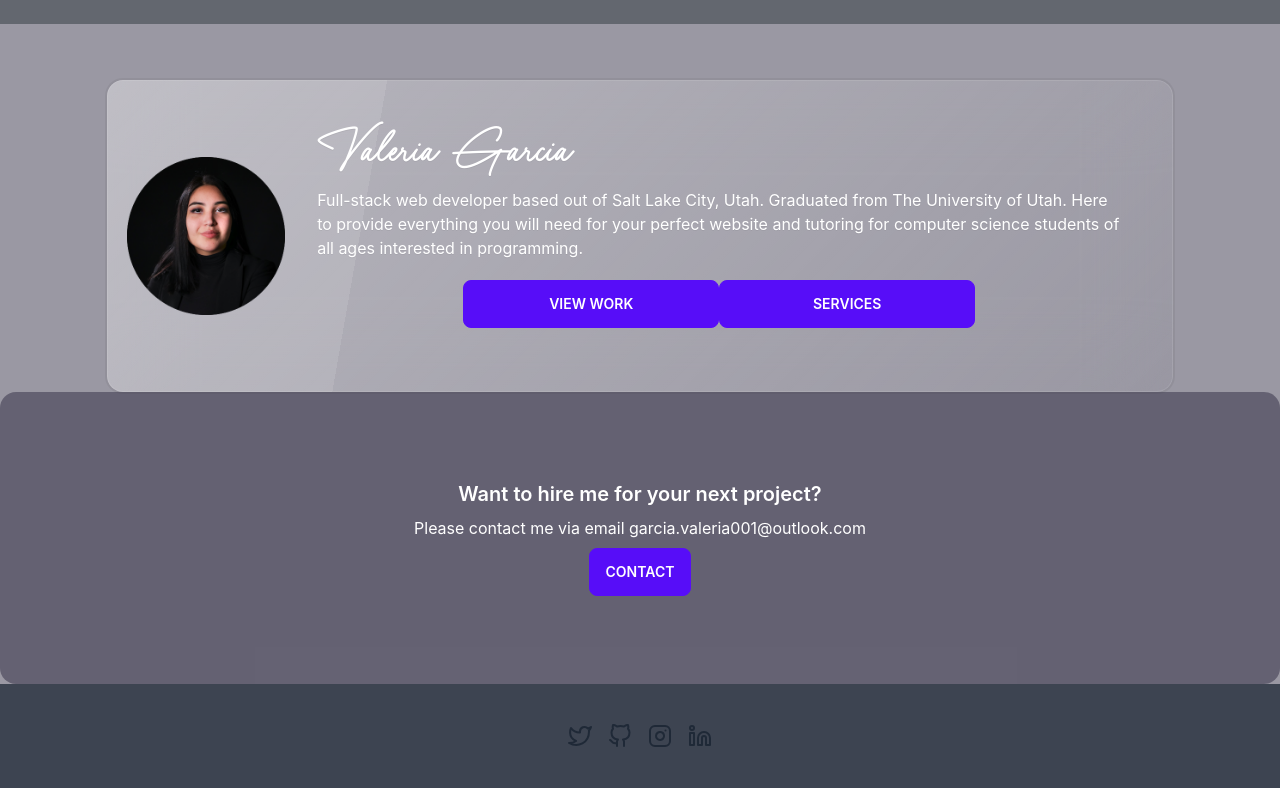
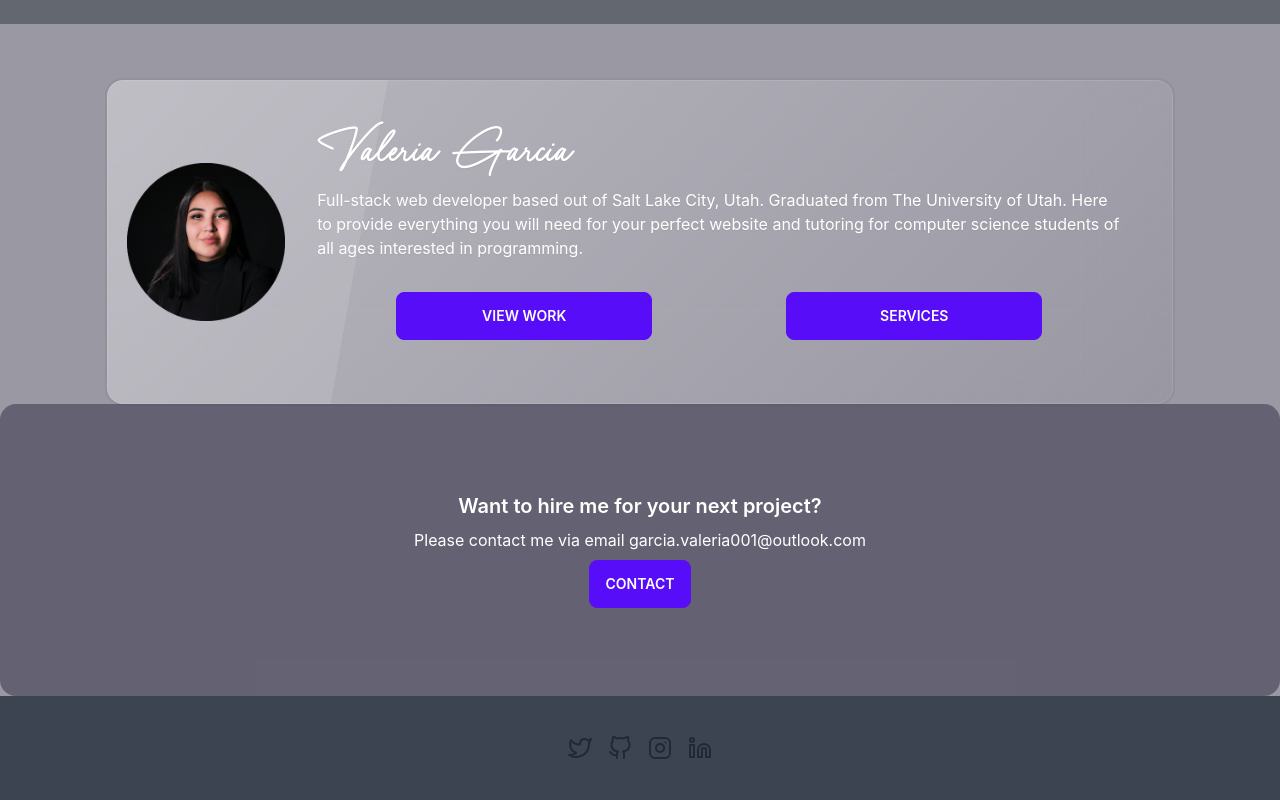
Before and after one commit to vhivestate/vhive, a React (Create React App) app: page / in a window 1280 px wide. Shown: the part 776-1576 px from the top of the page. Built offline with nearby package versions, Linux system fonts and the light colour scheme; grey boxes are pictures that could not be loaded.

Commit message:
btn spacing

```diff
--- a/src/pages/Landing/index.js
+++ b/src/pages/Landing/index.js
@@ -37,10 +37,15 @@ function Landing(){
                 <div className='card-text'>
                 <p className='min-w-fit'>Full-stack web developer based out of Salt Lake City, Utah. Graduated from The University of Utah. Here to provide everything you will need for your perfect website and tutoring for computer science students of all ages interested in programming. </p>
                 </div>
-                <div className='flex flex-wrap p-3 justify-center'>
-                <button className="about-btn btn btn-primary btn-wide text-white"><Link to={'/projects'}>View Work</Link></button>
-                <button className="about-btn btn btn-primary btn-wide text-white"><Link to={'/services'}>Services</Link></button>
-
+                <div className='flex flex-wrap p-3 justify-around'>
+                    <div className='pt-3'>
+                        <button className="about-btn btn btn-primary btn-wide text-white"><Link to={'/projects'}>View Work</Link>
+                        </button>
+                    </div>
+                    <div className='pt-3'>
+                        <button className="about-btn btn btn-primary btn-wide text-white"><Link to={'/services'}>Services</Link>
+                        </button>
+                    </div>
                     </div>
                 </div>
             </div>
```
